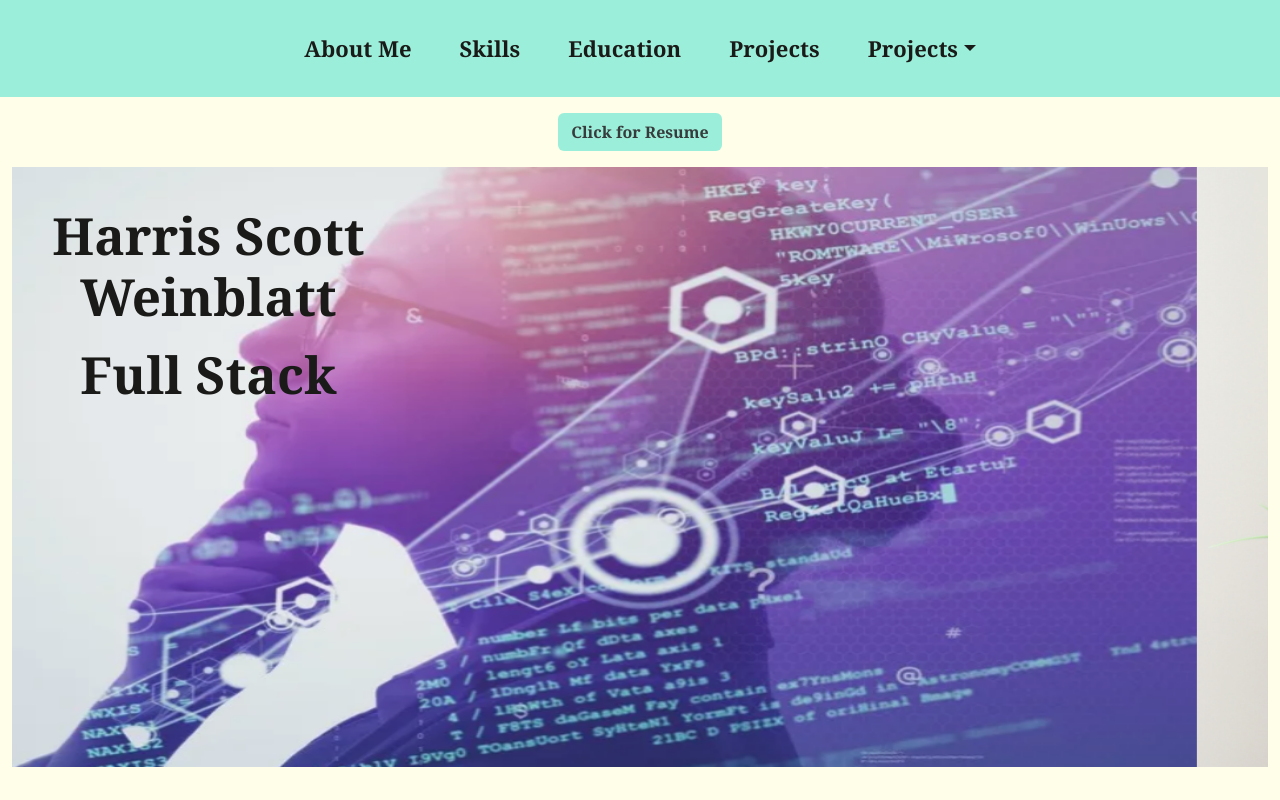
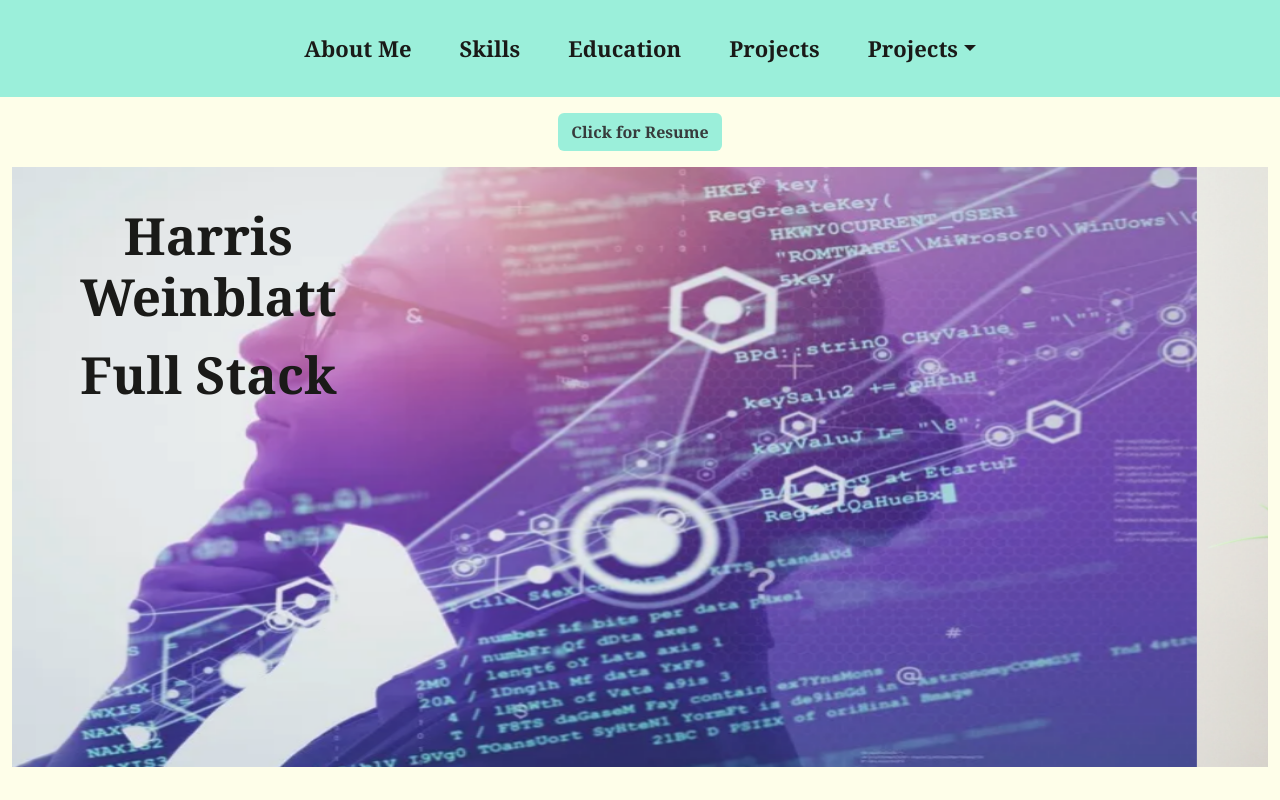
Before and after one commit to HarrisWeinblatt/HSW---Portfolio, a website: page index.html in a window 1280 px wide. Shown: the top 800 px of the page. Drawn offline with nearby package versions, Linux system fonts and the light colour scheme.

Commit message:
Update index.html

```diff
--- a/index.html
+++ b/index.html
@@ -92,7 +92,7 @@
                     <img src="images/banner-pic3.jpg" class="d-block w-100" alt="...">
                 </div>
                 <div class="overlay" id="mission">
-                    <h1 class="container-fluid m-2" style="font-size:4vw;"><strong>Harris Scott Weinblatt</strong></h1>
+                    <h1 class="container-fluid m-2" style="font-size:4vw;"><strong>Harris Weinblatt</strong></h1>
                     <h4 class="container-fluid m-2" style="font-size:4vw;"><strong>Full Stack</h4>
                 </div>
             </div>
```
